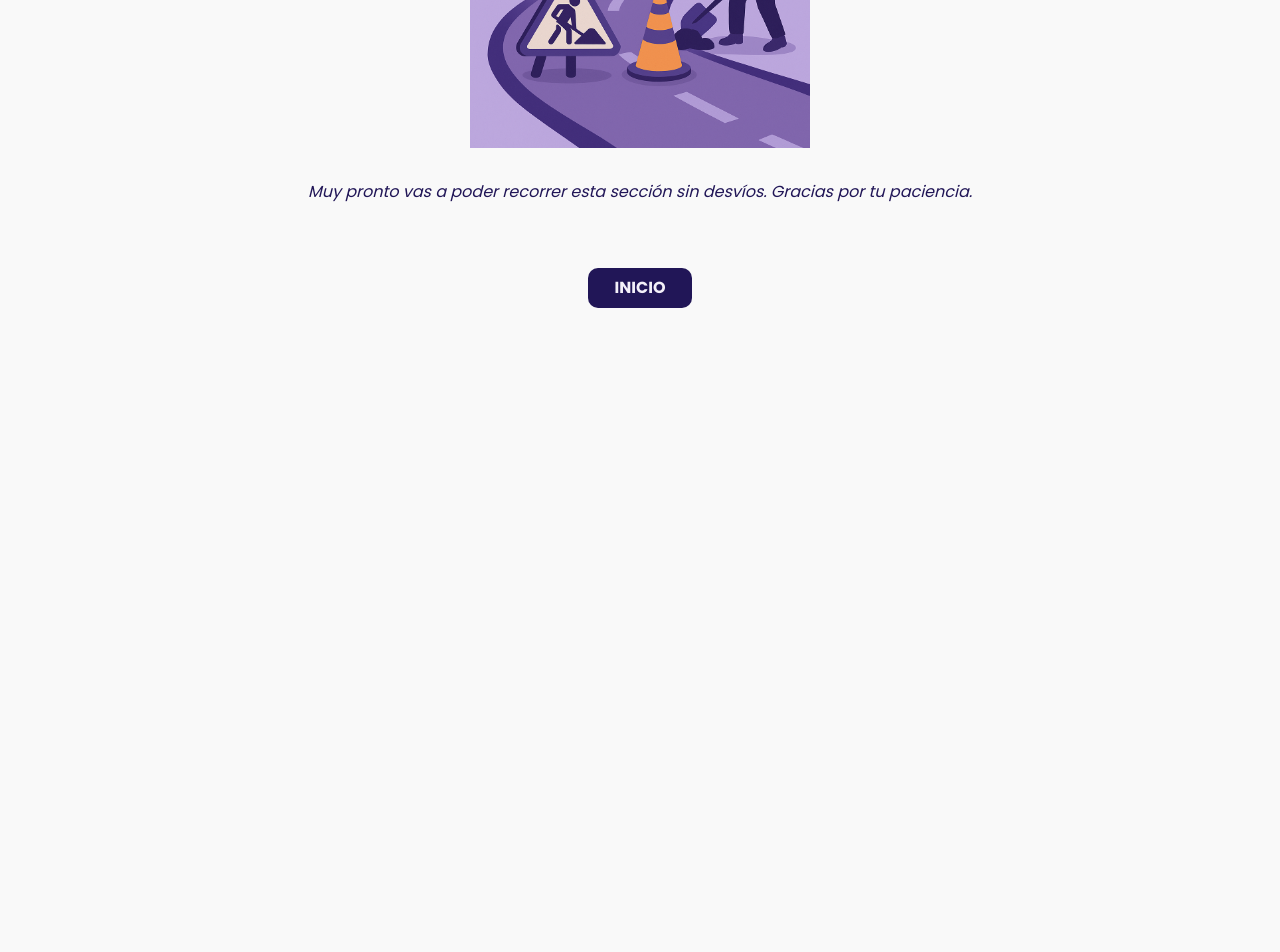
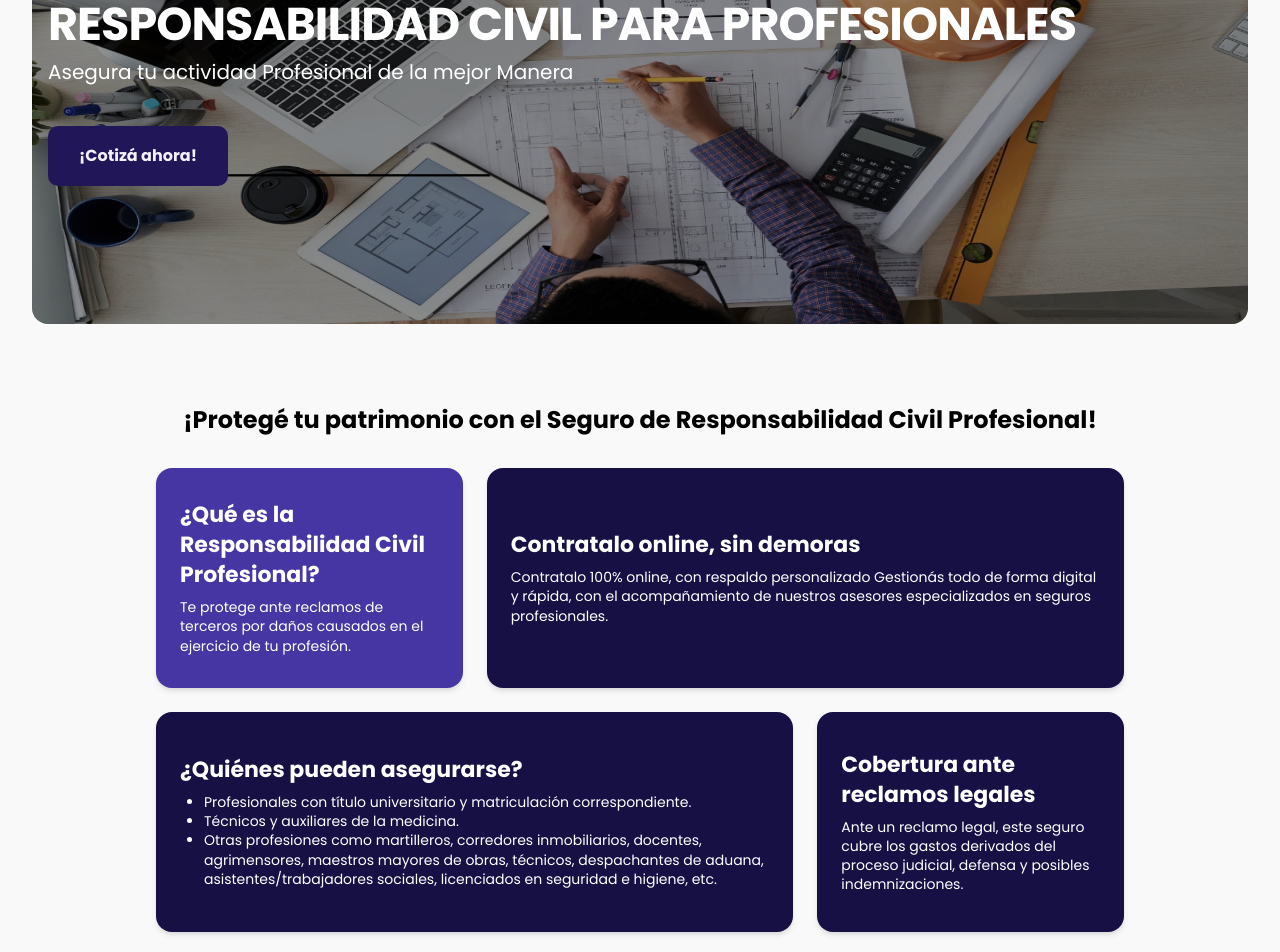
Before and after one commit to MarielDtt/segurosCamporino, a Next.js app: page /rc-profesional in a window 1280 px wide. Shown: the part 260-1212 px from the top of the page. Before the commit the page ends 800 px from the top, so only its background shows below. Built offline with nearby package versions, Linux system fonts and the light colour scheme.

Commit message:
actualizo RC-Profesional

```diff
--- a/src/app/accidentes-personales/page.tsx
+++ b/src/app/accidentes-personales/page.tsx
@@ -21,7 +21,7 @@ const Accidentes = () => {
                     <p className="text-title1 sm:text-title2 font-bold text-white">
                         Protección estés donde estés
                     </p>
-                    <p className="text-body text-white mt-2 leading-snug sm:text-signal2">
+                    <p className="text-body text-white mt-2 leading-snug sm:text-signal">
                         Ya sea en el trabajo, en tu casa o en la calle, estás cubierto ante cualquier accidente personal.
                     </p>
                 </div>
@@ -31,7 +31,7 @@ const Accidentes = () => {
                     <p className="text-title1 sm:text-title2 font-bold text-white">
                         Contratalo online, sin demoras
                     </p>
-                    <p className="text-body text-white mt-2 leading-snug sm:text-signal2">
+                    <p className="text-body text-white mt-2 leading-snug sm:text-signal">
                         Completás la solicitud 100% online, sin trámites ni demoras. Nuestros asesores están disponibles para ayudarte en cada paso. Si tenés dudas, podés comunicarte cuando lo necesites.
                     </p>
                 </div>
@@ -41,7 +41,7 @@ const Accidentes = () => {
                     <p className="text-title1 sm:text-title2 font-bold text-white">
                         Tranquilidad para vos y tu familia
                     </p>
-                    <p className="text-body text-white mt-2 leading-snug sm:text-signal2">
+                    <p className="text-body text-white mt-2 leading-snug sm:text-signal">
                         Contar con un seguro de accidentes personales no solo te protege a vos, sino que también le da calma a tu entorno. Saber que tenés respaldo en situaciones inesperadas brinda seguridad emocional y económica.
                     </p>
                 </div>
@@ -51,7 +51,7 @@ const Accidentes = () => {
                     <p className="text-title1 sm:text-title2 font-bold text-white">
                         Respaldo económico
                     </p>
-                    <p className="text-body text-white mt-2 leading-snug sm:text-signal2">
+                    <p className="text-body text-white mt-2 leading-snug sm:text-signal">
                         Si sufrís un accidente y no podés trabajar, accedés a una compensación rápida para cubrir tus gastos.
                     </p>
                 </div>
--- a/src/app/rc-profesional/page.tsx
+++ b/src/app/rc-profesional/page.tsx
@@ -1,5 +1,5 @@
-import Construccion from "@/components/construccion";
-import Image from "next/image";
+
+import RCProfesionalHero from "./rcProfesionalHero";
 
 export const metadata = {
     title: "Seguro de Responsabilidad Civil Profesional | Seguros Camporino",
@@ -10,25 +10,64 @@ export const metadata = {
 const Rc_Profesional = () => {
 
     return (
-           <div className="p-8  bg-Background-Default h-auto">
-               {/*<div className="flex-col">
-                   <h1 className="text-primary-600 text-title2">RESPONSABILIDAD CIVIL PROFESIONAL</h1>
-                   <h3 className="text-subtitle1 text-primary-500">Tu actividad profesional, protegida de la mejor manera.</h3>
+        <div className="p-8 bg-Background-Default h-auto">
+            <RCProfesionalHero />
 
-                   <p>Asegurá tu patrimonio frente a posibles reclamos de terceros derivados del ejercicio de tu profesión.</p>
+            <div className="mt-20">
+                <p className="text-center text-title3 sm:text-title1 ">¡Protegé tu patrimonio con el Seguro de Responsabilidad Civil Profesional!</p>
             </div>
-               <div className="">
-                   <Image
-                       src="/Rc_Profecional.png"
-                       alt=""
-                       width={500}
-                       height={500}
-                   />
-               </div>*/}
-               <Construccion/>
+
+            <div className="grid grid-cols-1 sm:grid-cols-3 gap-6 w-full max-w-[1000px] mx-auto mt-8 px-4">
+
+                {/* CARD 1 */}
+                <div className="w-full sm:col-span-1 bg-secondary-500 text-white min-h-[220px] rounded-2xl p-6 shadow-md flex flex-col justify-center items-center text-center sm:items-start sm:text-left">
+                    <p className="text-title1 sm:text-title2 font-bold text-white">
+                        ¿Qué es la Responsabilidad Civil Profesional?
+                    </p>
+                    <p className="text-body text-white mt-2 leading-snug sm:text-signal">
+                        Te protege ante reclamos de terceros por daños causados en el ejercicio de tu profesión.
+                    </p>
+                </div>
+
+                {/* CARD 2 */}
+                <div className="w-full sm:col-span-2 bg-primary-800 text-white min-h-[220px] rounded-2xl p-6 shadow-md flex flex-col justify-center items-center text-center sm:items-start sm:text-left">
+                    <p className="text-title1 sm:text-title2 font-bold text-white">
+                        Contratalo online, sin demoras
+                    </p>
+                    <p className="text-body text-white mt-2 leading-snug sm:text-signal">
+                        Contratalo 100% online, con respaldo personalizado
+                        Gestionás todo de forma digital y rápida, con el acompañamiento de nuestros asesores especializados en seguros profesionales.
+                    </p>
+                </div>
+
+                {/* CARD 3 */}
+                <div className="w-full sm:col-span-2 bg-primary-800 text-white min-h-[220px] rounded-2xl p-6 shadow-md flex flex-col justify-center items-center text-center sm:items-start sm:text-left">
+                    <p className="text-title1 sm:text-title2 font-bold text-white">
+                        ¿Quiénes pueden asegurarse?
+                    </p>
+                    <p className="text-body text-white mt-2 leading-snug sm:text-signal">
+                        <ul className="list-disc pl-6">
+                            <li> Profesionales con título universitario y matriculación correspondiente.</li>
+                            <li>Técnicos y auxiliares de la medicina.</li>
+                            <li>Otras profesiones como martilleros, corredores inmobiliarios, docentes, agrimensores, maestros mayores de obras, técnicos, despachantes de aduana, asistentes/trabajadores sociales, licenciados en seguridad e higiene, etc.</li>
+                        </ul>
+                    </p>
+                </div>
+
+                {/* CARD 4 */}
+                <div className="w-full sm:col-span-1 bg-primary-800 text-white min-h-[220px] rounded-2xl p-6 shadow-md flex flex-col justify-center items-center text-center sm:items-start sm:text-left">
+                    <p className="text-title1 sm:text-title2 font-bold text-white">
+                        Cobertura ante reclamos legales
+                    </p>
+                    <p className="text-body text-white mt-2 leading-snug sm:text-signal">
+                        Ante un reclamo legal, este seguro cubre los gastos derivados del proceso judicial, defensa y posibles indemnizaciones.
+                    </p>
+                </div>
 
             </div>
+        </div>
     )
+
 }
 
 export default Rc_Profesional;
--- /dev/null
+++ b/src/app/rc-profesional/rcProfesionalHero.tsx
@@ -0,0 +1,31 @@
+'use client'
+import { Button } from "@/components/button";
+import Image from "next/image";
+
+const RCProfesionalHero = () => {
+    const whatsappLink = "https://wa.me/5491161076870?text=Hola%2C%20quiero%20cotizar%20un%20seguro%20de%20accidentes%20personales";
+
+    return (
+        <div className="w-full aspect-[16/12] sm:aspect-[16/6] relative m-auto rounded-2xl overflow-hidden ">
+
+            <Image
+                src="/RC-Profesional.webp"
+                alt="Responsabilidad Civil para Profesionales"
+                fill
+                className=" "
+            />
+            <div className="absolute inset-0 bg-black/40 z-0"></div>
+
+            <div className=" pt-8 sm:pt-0 absolute inset-y-0 left-6 sm:left-4 flex flex-col justify-center items-start z-10">
+                <p className="text-white text-subtitle1 sm:text-display2 font-bold">RESPONSABILIDAD CIVIL PARA PROFESIONALES</p>
+                <p className="text-white text-caption sm:text-subtitle1 mt-2 ">Asegura tu actividad Profesional de la mejor Manera</p>
+                <div className=" mt-2 pb-2">
+                    <Button text="¡Cotizá ahora!" className="w-[140px] h-[44px] sm:w-[180px] sm:h-[60px]" onClick={() => window.open(whatsappLink, "_blank")} />
+                </div>
+            </div>
+        </div>
+    )
+
+}
+
+export default RCProfesionalHero;
```
Also changed, not shown: public/RC-Profesional.webp (added). Lines whose indentation alone changed are shown as unchanged.
